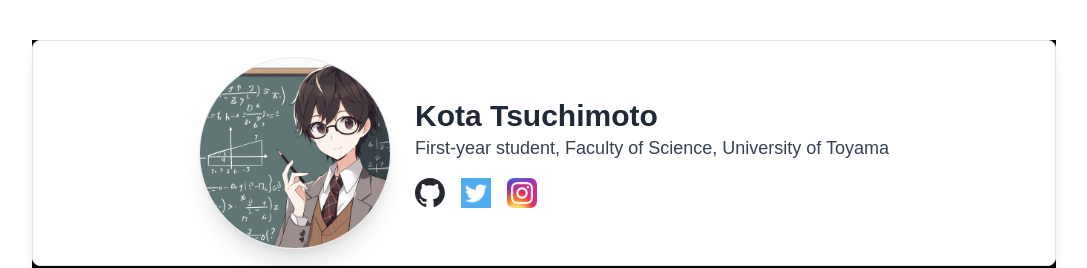
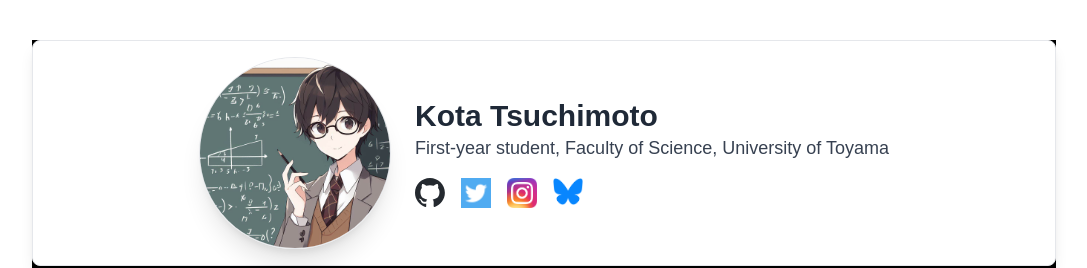
Before and after one commit to mocho271828/mocho271828.github.io, a Next.js app: page /mocho271828.github.io/ in a window 1280 px wide. Shown: the top 268 px of the page, without its empty margins (96-1183 px from the left). Built offline with nearby package versions, Linux system fonts and the light colour scheme.

Commit message:
Update index.tsx

```diff
--- a/pages/index.tsx
+++ b/pages/index.tsx
@@ -26,6 +26,9 @@ export default function Home() {
                 </a>
                 <a href="https://instagram.com/mocho_tsuchi" aria-label="instagram">
                   <Image src="/Instagram_icon.jpg" alt="Instagram" width={30} height={30} />
+                </a>
+                <a href="https://bsky.app/profile/mocho-tsuchi.bsky.social" aria-label="Bluesky">
+                  <Image src="/Bluesky_Logo.jpg" alt="Bluesky" width={30} height={30} />
                 </a>
               </div>
             </div>
```
